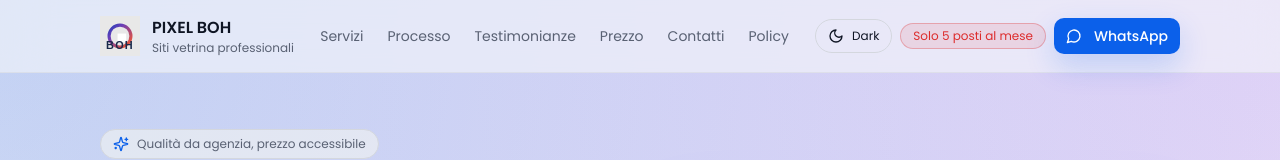
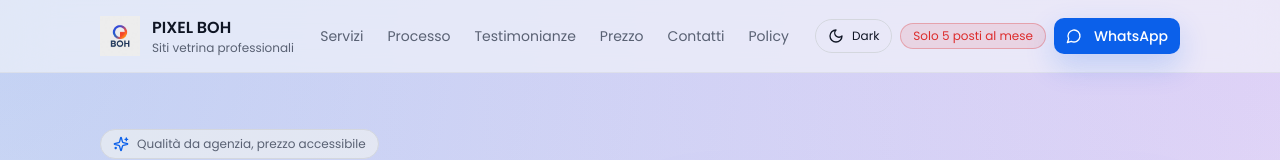
Before and after one commit to zorroboh93/quicksite-creator, a React (Vite) app: page / in a window 1280 px wide. Shown: the top 160 px of the page. Built offline with nearby package versions, Linux system fonts and the light colour scheme; no server answers; the HTML template or start-up script is replaced by a standard one.

Commit message:
feat: usa logo JPG originale compresso (5.8KB)

```diff
--- a/src/pages/Index.tsx
+++ b/src/pages/Index.tsx
@@ -224,7 +224,7 @@ const Index = () => {
       >
         <div className="container flex items-center justify-between py-4">
           <a href="#" className="flex items-center gap-3 hover:opacity-80 transition-opacity">
-            <img src={`${import.meta.env.BASE_URL}logo.svg`} alt="PIXEL BOH Logo" className="w-10 h-10" />
+            <img src={`${import.meta.env.BASE_URL}logo.jpg`} alt="PIXEL BOH Logo" className="w-10 h-10" />
             <div>
               <div className="font-semibold text-sm sm:text-base">PIXEL BOH</div>
               <div className="text-xs text-muted-foreground">Siti vetrina professionali</div>
```
Also changed, not shown: public/logo.jpg, 3 other files (tests, documents, lock files or other folders).
